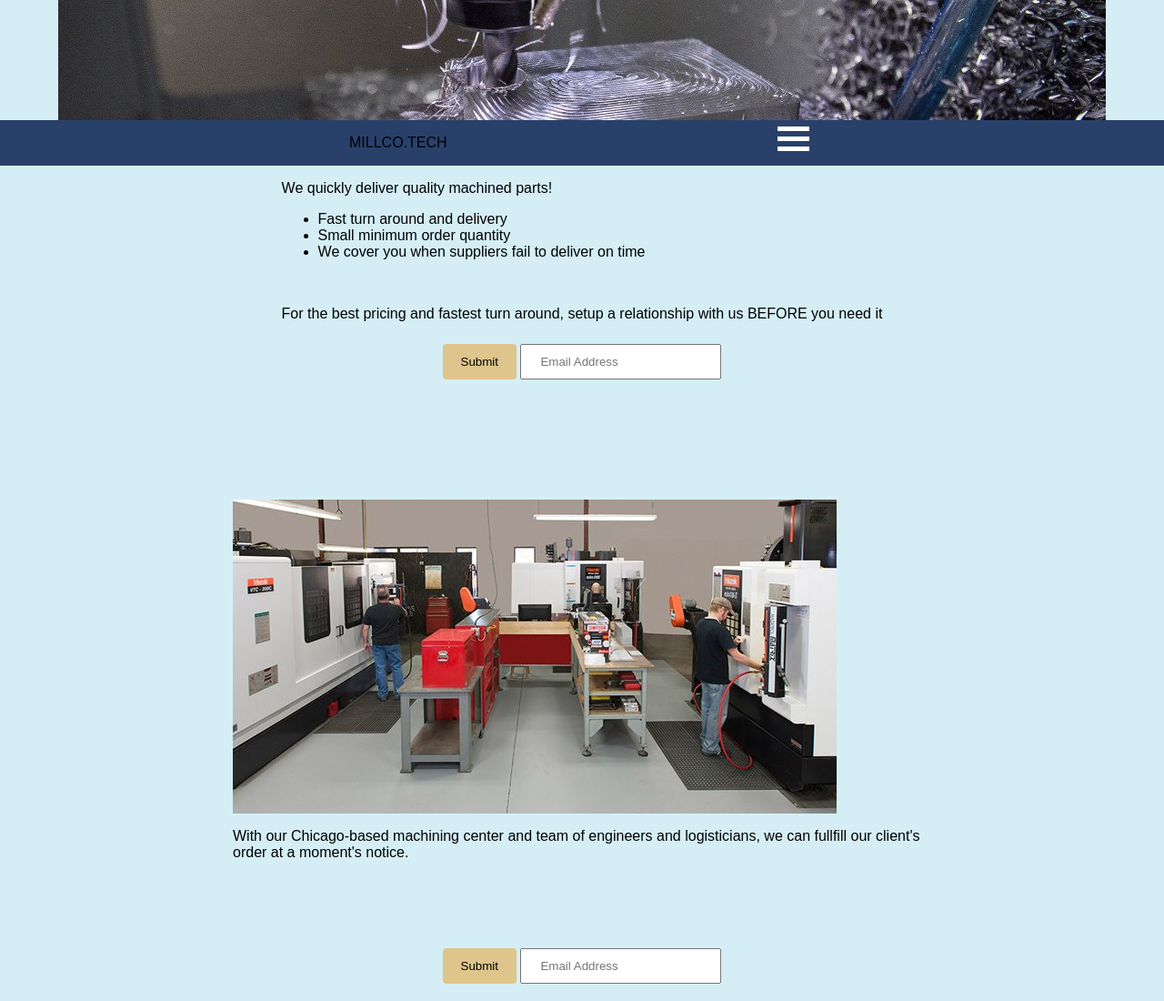
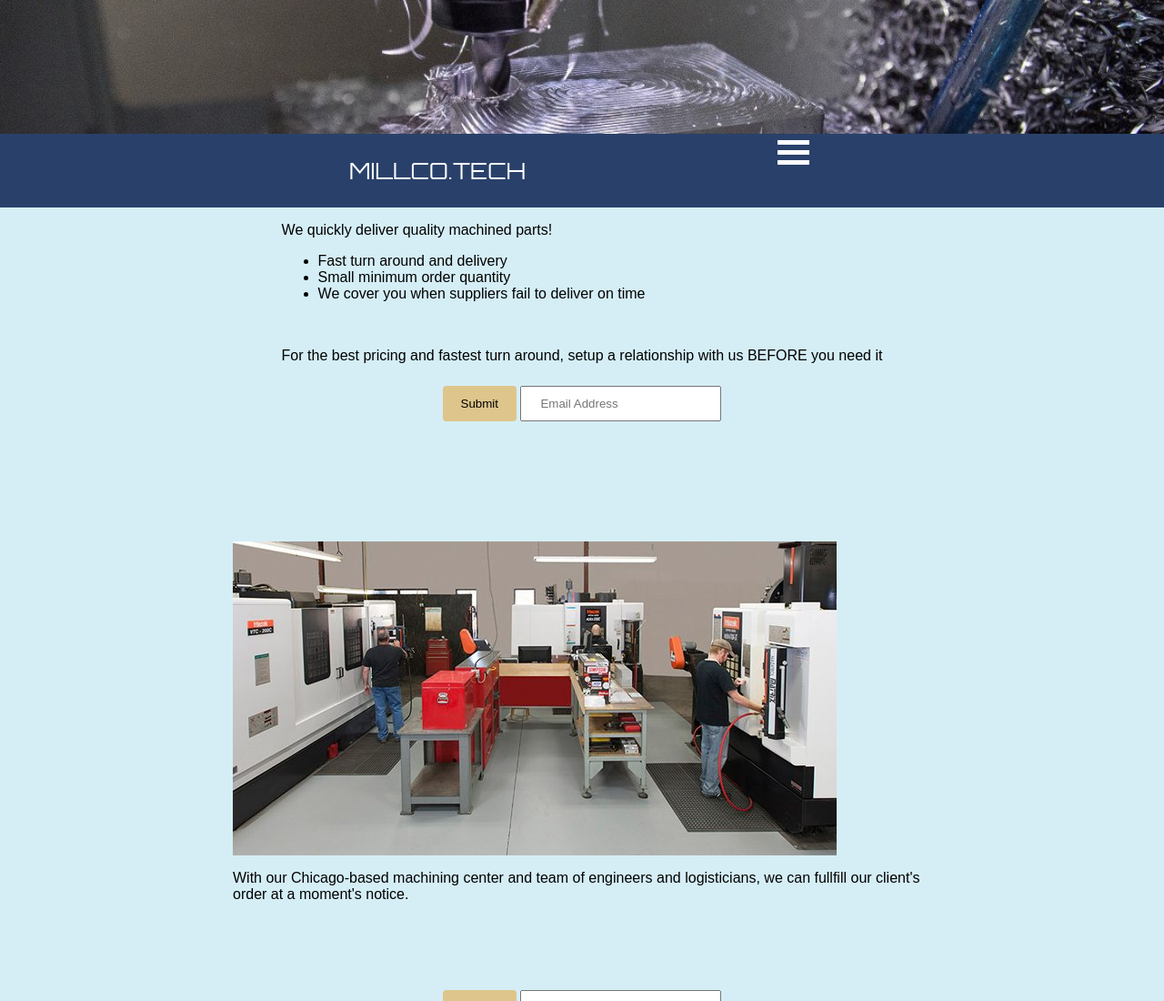
Before and after one commit to Gitintheshell/chicagomilling.github.io, a plain HTML site: page index.html in a window 1280 px wide. Shown: the top 1100 px of the page at 91% size. Drawn offline with nearby package versions, Linux system fonts and the light colour scheme.

Commit message:
Update main.css

```diff
--- a/main.css
+++ b/main.css
@@ -94,7 +94,7 @@ body.terms{
 
 .hero{
 	grid-area: hero;
-	justify-self: center;
+	/*justify-self: center;*/
 	max-width: 100%;
 
 }
@@ -288,5 +288,11 @@ input[type=text] {
 }
 
 #hero {
-	max-width: 100%;
+	width: 100%;
 }
+
+p.brand{
+	font-family: "orbitron", sans-serif;
+	color: #ffffff;
+	font-size: 25px;
+}
```
